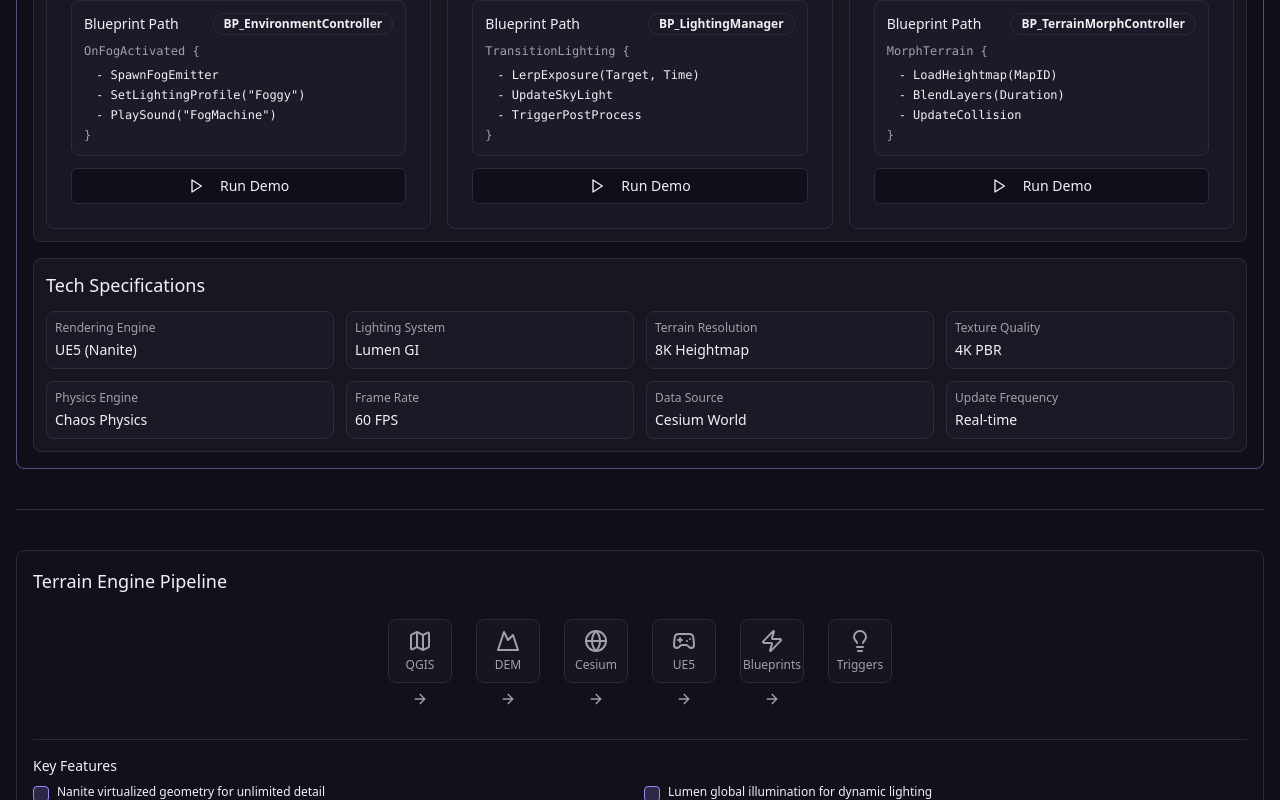
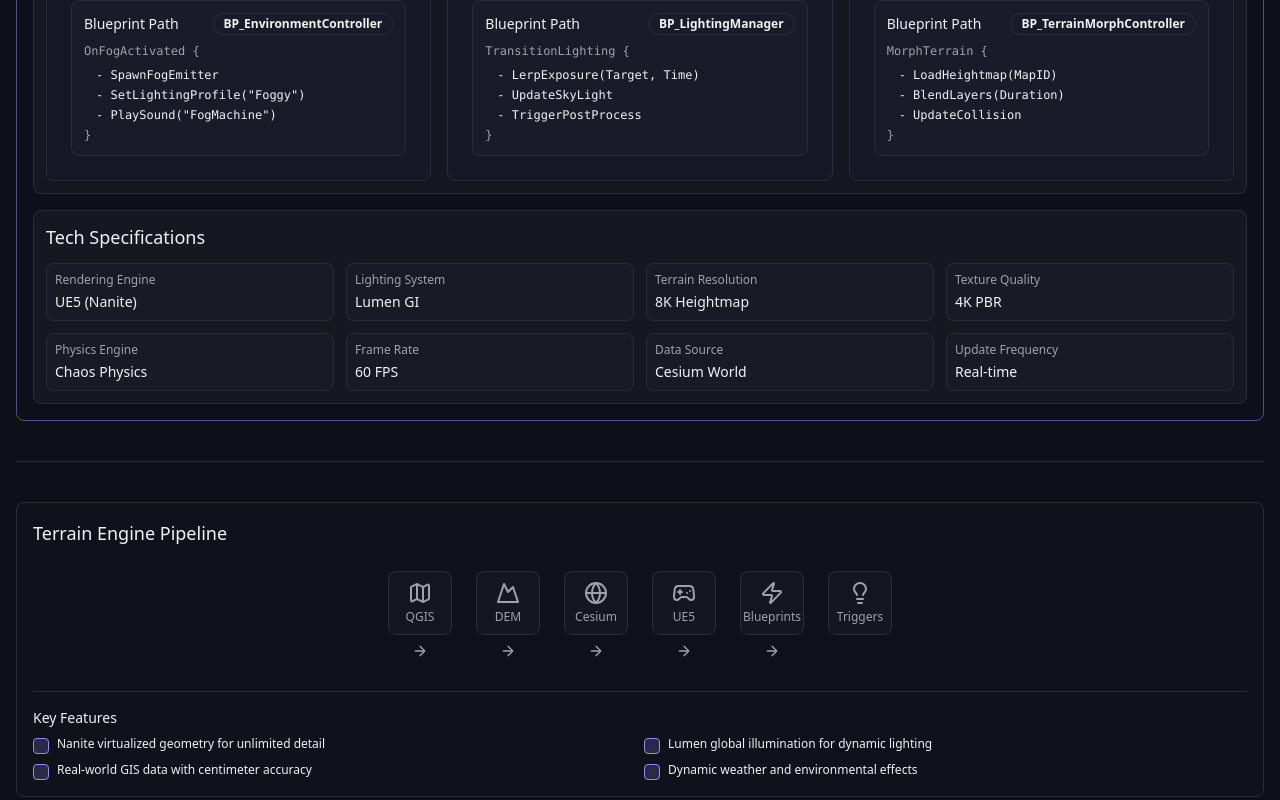
Before and after one commit to Rochhlle/terrain-control-kaal, a React (Vite) app: page /engineer in a window 1280 px wide. Shown: the part 3565-4365 px from the top of the page. Built offline with nearby package versions, Linux system fonts and the light colour scheme.

Commit message:
Remove demo run option
Remove the "Run Demo" button and related functionality from the Terrain Simulation Engine component.

```diff
--- a/src/components/engineer/TerrainSimulation.tsx
+++ b/src/components/engineer/TerrainSimulation.tsx
@@ -12,23 +12,15 @@ import {
   Layers,
   Map,
   FileVideo,
-  Play,
   Code,
   Workflow,
   Cloud,
   ArrowRight
 } from "lucide-react";
 import { Tabs, TabsList, TabsTrigger, TabsContent } from "@/components/ui/tabs";
-import { Button } from "@/components/ui/button";
 import { Separator } from "@/components/ui/separator";
 
 export function TerrainSimulation() {
-  const [activeDemo, setActiveDemo] = useState<string | null>(null);
-
-  const handleDemoStart = (demoId: string) => {
-    setActiveDemo(demoId === activeDemo ? null : demoId);
-  };
-
   return (
     <div className="system-border p-4 rounded-lg">
       <h2 className="text-xl font-semibold mb-4 flex items-center">
@@ -85,7 +77,7 @@ export function TerrainSimulation() {
                 <CardDescription>UE5 Event Trigger</CardDescription>
               </CardHeader>
               <CardContent>
-                <div className="bg-muted/20 p-3 rounded-lg border border-muted mb-3">
+                <div className="bg-muted/20 p-3 rounded-lg border border-muted">
                   <div className="flex items-center justify-between mb-2">
                     <span className="text-sm font-medium">Blueprint Path</span>
                     <Badge variant="outline" className="text-xs">BP_EnvironmentController</Badge>
@@ -96,15 +88,6 @@ export function TerrainSimulation() {
                   <div className="font-mono text-xs ml-3 mb-1">- PlaySound("FogMachine")</div>
                   <div className="font-mono text-xs text-muted-foreground">{"}"}</div>
                 </div>
-                <Button
-                  variant={activeDemo === "fog" ? "default" : "outline"}
-                  size="sm"
-                  className="w-full"
-                  onClick={() => handleDemoStart("fog")}
-                >
-                  <Play className="mr-2 h-4 w-4" />
-                  {activeDemo === "fog" ? "Stop Demo" : "Run Demo"}
-                </Button>
               </CardContent>
             </Card>
 
@@ -117,7 +100,7 @@ export function TerrainSimulation() {
                 <CardDescription>Dynamic Lumen Effects</CardDescription>
               </CardHeader>
               <CardContent>
-                <div className="bg-muted/20 p-3 rounded-lg border border-muted mb-3">
+                <div className="bg-muted/20 p-3 rounded-lg border border-muted">
                   <div className="flex items-center justify-between mb-2">
                     <span className="text-sm font-medium">Blueprint Path</span>
                     <Badge variant="outline" className="text-xs">BP_LightingManager</Badge>
@@ -128,15 +111,6 @@ export function TerrainSimulation() {
                   <div className="font-mono text-xs ml-3 mb-1">- TriggerPostProcess</div>
                   <div className="font-mono text-xs text-muted-foreground">{"}"}</div>
                 </div>
-                <Button
-                  variant={activeDemo === "lighting" ? "default" : "outline"}
-                  size="sm"
-                  className="w-full"
-                  onClick={() => handleDemoStart("lighting")}
-                >
-                  <Play className="mr-2 h-4 w-4" />
-                  {activeDemo === "lighting" ? "Stop Demo" : "Run Demo"}
-                </Button>
               </CardContent>
             </Card>
 
@@ -149,7 +123,7 @@ export function TerrainSimulation() {
                 <CardDescription>Landscape Transitions</CardDescription>
               </CardHeader>
               <CardContent>
-                <div className="bg-muted/20 p-3 rounded-lg border border-muted mb-3">
+                <div className="bg-muted/20 p-3 rounded-lg border border-muted">
                   <div className="flex items-center justify-between mb-2">
                     <span className="text-sm font-medium">Blueprint Path</span>
                     <Badge variant="outline" className="text-xs">BP_TerrainMorphController</Badge>
@@ -160,15 +134,6 @@ export function TerrainSimulation() {
                   <div className="font-mono text-xs ml-3 mb-1">- UpdateCollision</div>
                   <div className="font-mono text-xs text-muted-foreground">{"}"}</div>
                 </div>
-                <Button
-                  variant={activeDemo === "terrain" ? "default" : "outline"}
-                  size="sm"
-                  className="w-full"
-                  onClick={() => handleDemoStart("terrain")}
-                >
-                  <Play className="mr-2 h-4 w-4" />
-                  {activeDemo === "terrain" ? "Stop Demo" : "Run Demo"}
-                </Button>
               </CardContent>
             </Card>
           </div>
```
